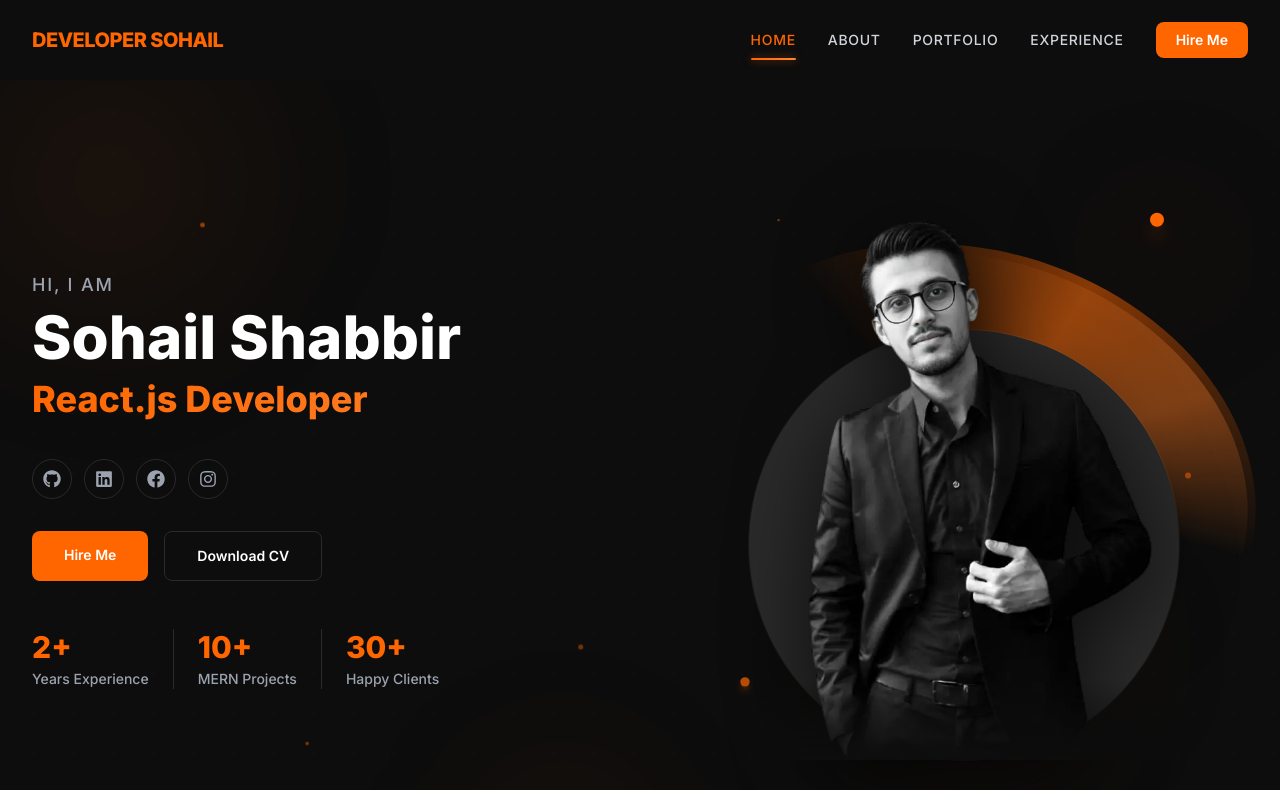
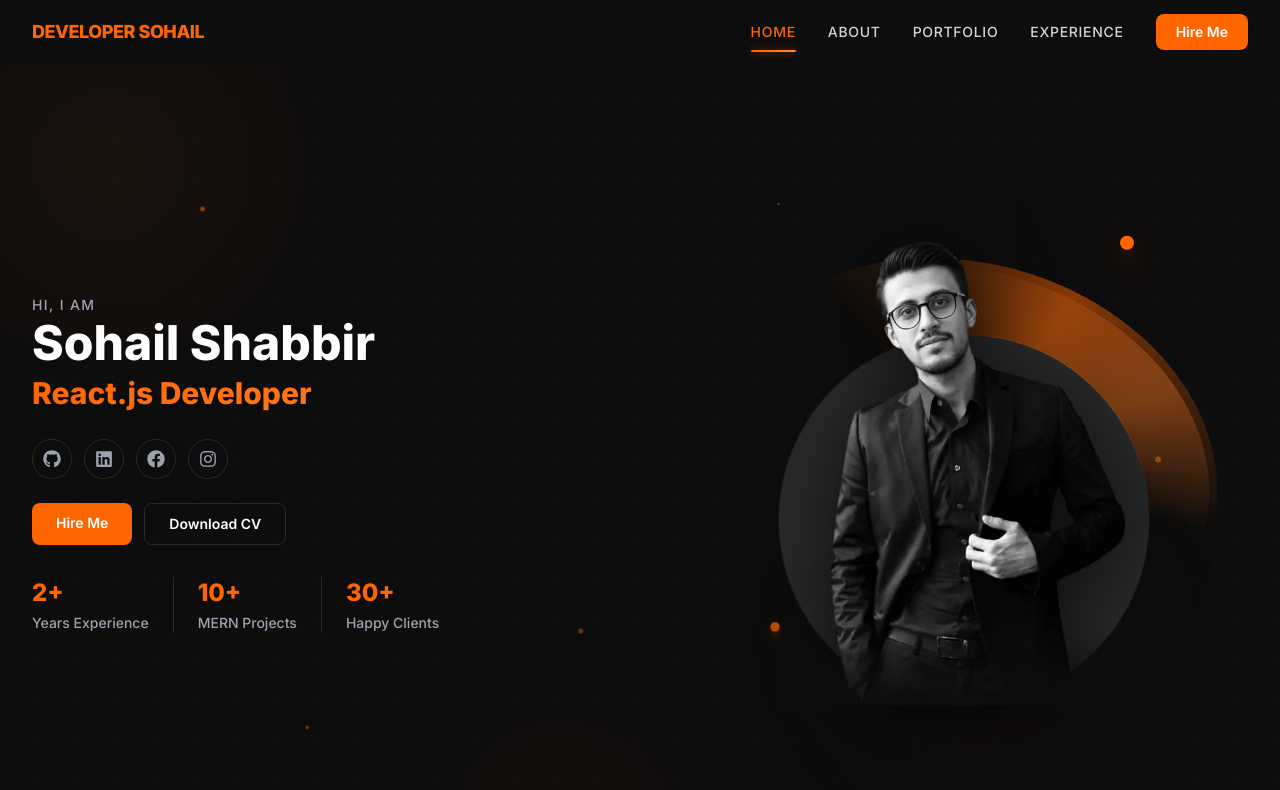
Before and after one commit to SohailShabbir867/developer_sohail, a React (Vite) app: page / in a window 1280 px wide. Shown: the top 790 px of the page. Built offline with nearby package versions, Linux system fonts and the light colour scheme.

Commit message:
fix: reduce section sizing and spacing for compact 100% zoom view - smaller headings, reduced py padding, smaller profile image and card dimensions

```diff
--- a/src/about/About.jsx
+++ b/src/about/About.jsx
@@ -44,12 +44,12 @@ const About = () => {
   };
 
   return (
-    <section id="about" className="w-full py-20 lg:py-28 bg-dark">
+    <section id="about" className="w-full py-14 lg:py-20 bg-dark">
       <div className="container max-w-6xl px-6 mx-auto lg:px-8">
         {/* Section Header */}
         <FadeUp>
-          <div className="mb-16 text-center">
-            <h2 className="mb-4 text-4xl font-extrabold md:text-5xl lg:text-6xl gradient-text">
+          <div className="mb-12 text-center">
+            <h2 className="mb-4 text-3xl font-extrabold md:text-4xl lg:text-5xl gradient-text">
               About Me
             </h2>
             <div className="w-20 h-1 mx-auto rounded-full bg-accent" />
@@ -80,7 +80,7 @@ const About = () => {
               ))}
 
               {/* Progress line */}
-              <div className="relative h-40 ml-[11px] mt-4">
+              <div className="relative h-32 ml-[11px] mt-4">
                 <div className="absolute w-px h-full bg-dark-200" />
                 <motion.div
                   className="absolute w-px bg-accent"
--- a/src/components/Home.jsx
+++ b/src/components/Home.jsx
@@ -92,7 +92,7 @@ const Home = () => {
   return (
     <section
       id="home"
-      className="relative w-full min-h-[calc(100vh-64px)] md:min-h-screen flex items-center bg-dark overflow-hidden"
+      className="relative w-full min-h-[calc(100vh-56px)] md:min-h-screen flex items-center bg-dark overflow-hidden"
     >
       {/* ── Floating ambient orbs ── */}
       <div className="absolute inset-0 pointer-events-none overflow-hidden">
@@ -153,7 +153,7 @@ const Home = () => {
               initial={{ opacity: 0, x: -20 }}
               animate={{ opacity: 1, x: 0 }}
               transition={{ duration: 0.5, delay: 0.1 }}
-              className="mb-2 text-lg text-gray-400 tracking-widest uppercase font-medium"
+              className="mb-1 text-sm text-gray-400 tracking-widest uppercase font-medium"
             >
               Hi, I am
             </motion.p>
@@ -162,7 +162,7 @@ const Home = () => {
               initial={{ opacity: 0 }}
               animate={{ opacity: 1 }}
               transition={{ duration: 0.1, delay: 0.3 }}
-              className="mb-3 text-4xl font-extrabold text-white md:text-5xl lg:text-6xl"
+              className="mb-2 text-3xl font-extrabold text-white md:text-4xl lg:text-5xl"
               style={{ perspective: "600px" }}
             >
               <LetterReveal text="Sohail Shabbir" className="" />
@@ -172,7 +172,7 @@ const Home = () => {
               initial={{ opacity: 0, y: 20 }}
               animate={{ opacity: 1, y: 0 }}
               transition={{ duration: 0.5, delay: 0.8 }}
-              className="mb-6 text-2xl font-extrabold sm:text-3xl md:text-4xl gradient-text min-h-[3rem] md:min-h-[3.5rem]"
+              className="mb-4 text-xl font-extrabold sm:text-2xl md:text-3xl gradient-text min-h-[2.5rem] md:min-h-[3rem]"
             >
               {displayedText}
               <span className="text-accent animate-pulse">|</span>
@@ -183,7 +183,7 @@ const Home = () => {
               initial={{ opacity: 0, y: 20 }}
               animate={{ opacity: 1, y: 0 }}
               transition={{ duration: 0.5, delay: 1.0 }}
-              className="flex items-center mb-8 space-x-3"
+              className="flex items-center mb-6 space-x-3"
             >
               {socialIcons.map(({ icon: Icon, href }, i) => (
                 <motion.a
@@ -212,13 +212,13 @@ const Home = () => {
               initial={{ opacity: 0, y: 20 }}
               animate={{ opacity: 1, y: 0 }}
               transition={{ duration: 0.5, delay: 1.2 }}
-              className="flex flex-wrap gap-4 mb-12"
+              className="flex flex-wrap gap-3 mb-8"
             >
               <motion.a
                 href="#contact"
                 whileHover={{ y: -3, boxShadow: "0 20px 40px rgba(255,102,0,0.4)" }}
                 whileTap={{ scale: 0.97 }}
-                className="ripple-btn px-8 py-3.5 text-sm font-semibold text-white rounded-lg bg-accent hover:bg-accent-dark transition-colors duration-300"
+                className="ripple-btn px-6 py-2.5 text-sm font-semibold text-white rounded-lg bg-accent hover:bg-accent-dark transition-colors duration-300"
               >
                 Hire Me
               </motion.a>
@@ -228,7 +228,7 @@ const Home = () => {
                 rel="noopener noreferrer"
                 whileHover={{ y: -3, borderColor: "#FF6600", color: "#FF6600" }}
                 whileTap={{ scale: 0.97 }}
-                className="ripple-btn px-8 py-3.5 text-sm font-semibold text-white transition-all duration-300 border rounded-lg border-dark-200 hover:border-accent hover:text-accent"
+                className="ripple-btn px-6 py-2.5 text-sm font-semibold text-white transition-all duration-300 border rounded-lg border-dark-200 hover:border-accent hover:text-accent"
               >
                 Download CV
               </motion.a>
@@ -250,7 +250,7 @@ const Home = () => {
                   transition={{ delay: 1.5 + i * 0.12, type: "spring", stiffness: 250, damping: 18 }}
                 >
                   <motion.p
-                    className="text-2xl font-extrabold text-accent md:text-3xl"
+                    className="text-xl font-extrabold text-accent md:text-2xl"
                     whileHover={{ scale: 1.1 }}
                     transition={{ type: "spring", stiffness: 400 }}
                   >
@@ -267,7 +267,7 @@ const Home = () => {
             initial={{ opacity: 0, scale: 0.85 }}
             animate={{ opacity: 1, scale: 1 }}
             transition={{ duration: 0.8, delay: 0.4, type: "spring", stiffness: 120, damping: 18 }}
-            className="relative flex items-end justify-center order-1 lg:order-2"
+            className="relative flex items-end justify-center order-1 lg:order-2 scale-90 lg:scale-100"
           >
             <div className="relative group">
               {/* Rotating halo ring — outer */}
@@ -294,7 +294,7 @@ const Home = () => {
               />
 
               {/* Dark circle behind person */}
-              <div className="w-[280px] h-[280px] sm:w-[320px] sm:h-[320px] md:w-[380px] md:h-[380px] lg:w-[430px] lg:h-[430px] rounded-full bg-dark-200 absolute bottom-0 left-1/2 -translate-x-1/2 ring-1 ring-white/5">
+              <div className="w-[240px] h-[240px] sm:w-[280px] sm:h-[280px] md:w-[330px] md:h-[330px] lg:w-[370px] lg:h-[370px] rounded-full bg-dark-200 absolute bottom-0 left-1/2 -translate-x-1/2 ring-1 ring-white/5">
                 <div className="absolute inset-0 rounded-full bg-gradient-to-br from-accent/8 via-transparent to-accent/5 animate-glow-pulse" />
               </div>
 
@@ -306,7 +306,7 @@ const Home = () => {
                 height={430}
                 fetchPriority="high"
                 decoding="sync"
-                className="relative z-10 w-[280px] sm:w-[320px] md:w-[380px] lg:w-[430px] h-auto object-contain brightness-105 contrast-110 saturate-[0.85] group-hover:scale-[1.03] transition-transform duration-700 drop-shadow-[0_15px_40px_rgba(0,0,0,0.7)]"
+                className="relative z-10 w-[240px] sm:w-[280px] md:w-[330px] lg:w-[370px] h-auto object-contain brightness-105 contrast-110 saturate-[0.85] group-hover:scale-[1.03] transition-transform duration-700 drop-shadow-[0_15px_40px_rgba(0,0,0,0.7)]"
               />
 
               {/* Bottom fade blend */}
--- a/src/components/Navbar.jsx
+++ b/src/components/Navbar.jsx
@@ -51,14 +51,14 @@ const Navbar = ({ isMenuOpen, setIsMenuOpen }) => {
       />
 
       <div className="px-4 mx-auto max-w-7xl sm:px-6 lg:px-8">
-        <div className="flex items-center justify-between h-16 md:h-20">
+        <div className="flex items-center justify-between h-14 md:h-16">
 
           {/* Logo */}
           <a href="#home" className="relative z-10 group">
             <motion.span
               whileHover={{ letterSpacing: "0.12em" }}
               transition={{ type: "spring", stiffness: 300, damping: 22 }}
-              className="text-xl font-extrabold tracking-tight text-accent transition-all duration-300 group-hover:text-shimmer"
+              className="text-lg font-extrabold tracking-tight text-accent transition-all duration-300 group-hover:text-shimmer"
               style={{ display: "inline-block" }}
             >
               DEVELOPER SOHAIL
@@ -141,7 +141,7 @@ const Navbar = ({ isMenuOpen, setIsMenuOpen }) => {
             transition={{ duration: 0.4, ease: [0.22, 1, 0.36, 1] }}
             className="overflow-hidden border-t md:hidden bg-dark/95 backdrop-blur-xl border-dark-200"
           >
-            <div className="flex flex-col items-center py-8 space-y-6">
+            <div className="flex flex-col items-center py-6 space-y-4">
               {navLinks.map((link, i) => (
                 <motion.a
                   key={link}
--- a/src/intropages/Intro.jsx
+++ b/src/intropages/Intro.jsx
@@ -12,7 +12,7 @@ const infoItems = [
 
 const Intro = () => {
   return (
-    <div className="grid items-center grid-cols-1 gap-12 md:grid-cols-2">
+    <div className="grid items-center grid-cols-1 gap-8 md:grid-cols-2">
       {/* Profile Image */}
       <FadeLeft className="flex justify-center">
         <div className="relative group">
@@ -24,7 +24,7 @@ const Intro = () => {
           />
 
           {/* Image frame */}
-          <div className="w-[260px] h-[340px] md:w-[280px] md:h-[380px] lg:w-[300px] lg:h-[420px] rounded-2xl overflow-hidden border border-dark-300 group-hover:border-accent/40 transition-all duration-500 shadow-2xl shadow-black/50 relative">
+          <div className="w-[220px] h-[290px] md:w-[240px] md:h-[320px] lg:w-[260px] lg:h-[360px] rounded-2xl overflow-hidden border border-dark-300 group-hover:border-accent/40 transition-all duration-500 shadow-2xl shadow-black/50 relative">
             <img
               src={Profile}
               alt="Sohail Shabbir"
--- a/src/pages/Contact.jsx
+++ b/src/pages/Contact.jsx
@@ -103,7 +103,7 @@ const Contact = () => {
     }`;
 
   return (
-    <section id="contact" className="w-full py-20 lg:py-28 bg-dark-100 relative overflow-hidden">
+    <section id="contact" className="w-full py-14 lg:py-20 bg-dark-100 relative overflow-hidden">
       {/* Background orbs */}
       <div className="absolute top-0 right-10 w-[400px] h-[400px] bg-accent/5 rounded-full blur-[120px] pointer-events-none" />
       <div className="absolute bottom-0 left-0 w-[350px] h-[350px] bg-accent/3 rounded-full blur-[100px] pointer-events-none" />
@@ -111,7 +111,7 @@ const Contact = () => {
       <div className="container max-w-6xl px-6 mx-auto lg:px-8">
         <FadeUp>
           <div className="mb-16 text-center">
-            <h2 className="mb-4 text-4xl font-extrabold md:text-5xl lg:text-6xl gradient-text">
+            <h2 className="mb-4 text-3xl font-extrabold md:text-4xl lg:text-5xl gradient-text">
               Hire Me
             </h2>
             <p className="text-gray-400">Let&apos;s work together on your next project</p>
@@ -185,7 +185,7 @@ const Contact = () => {
             <motion.form
               ref={form}
               onSubmit={sendForm}
-              className="p-6 space-y-5 border rounded-2xl bg-dark border-dark-200 lg:p-8 relative overflow-hidden focus-glow"
+              className="p-5 space-y-4 border rounded-2xl bg-dark border-dark-200 lg:p-6 relative overflow-hidden focus-glow"
               whileHover={{ borderColor: "rgba(255,102,0,0.2)" }}
               transition={{ duration: 0.3 }}
             >
```
Also changed, not shown: src/pages/Experience.jsx (+4 -4 lines), src/pages/Portfolio.jsx (+5 -5 lines).
